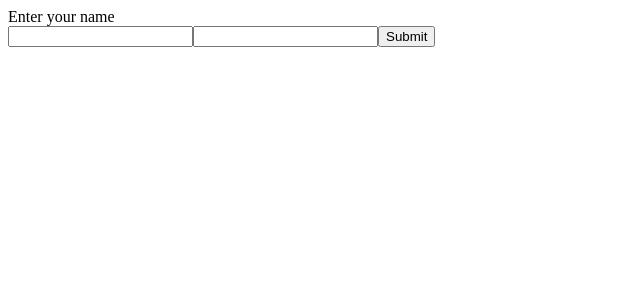
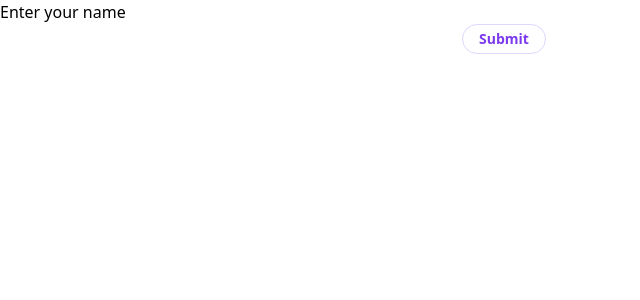
Before and after one commit to manvigautam09/react-typescript-boilerplate, a React (Create React App) app: page /login in a window 1280 px wide. Shown: the top 300 px of the page, without its empty margins (0-640 px from the left). Built offline with nearby package versions, Linux system fonts and the light colour scheme.

Commit message:
styled boilerplate with tailwind css

```diff
--- /dev/null
+++ b/craco.config.js
@@ -0,0 +1,7 @@
+module.exports = {
+  style: {
+    postcss: {
+      plugins: [require("tailwindcss"), require("autoprefixer")],
+    },
+  },
+};
--- /dev/null
+++ b/src/index.css
@@ -0,0 +1,5 @@
+@import "tailwindcss/base";
+
+@import "tailwindcss/components";
+
+@import "tailwindcss/utilities";
--- a/src/index.tsx
+++ b/src/index.tsx
@@ -1,5 +1,7 @@
 import React from "react";
 import ReactDOM from "react-dom";
+
+import "./index.css";
 import App from "./containers/AppBoot";
 
 ReactDOM.render(
--- a/src/routes/Dashboard/index.tsx
+++ b/src/routes/Dashboard/index.tsx
@@ -6,7 +6,12 @@ const Dashboard = () => {
   return (
     <div>
       <div>{userName}</div>
-      <button onClick={logoutUserHandler}>Sign Out</button>
+      <button
+        onClick={logoutUserHandler}
+        className="px-4 py-1 text-sm text-purple-600 font-semibold rounded-full border border-purple-200 hover:text-white hover:bg-purple-600 hover:border-transparent focus:outline-none focus:ring-2 focus:ring-purple-600 focus:ring-offset-2"
+      >
+        Sign Out
+      </button>
     </div>
   );
 };
--- a/src/routes/Login/index.tsx
+++ b/src/routes/Login/index.tsx
@@ -18,7 +18,10 @@ const Login = () => {
         value={password}
         onChange={(event) => setPassword(event.target.value)}
       />
-      <button onClick={() => userLoginRequestHandler({ userName, password })}>
+      <button
+        onClick={() => userLoginRequestHandler({ userName, password })}
+        className="px-4 py-1 text-sm text-purple-600 font-semibold rounded-full border border-purple-200 hover:text-white hover:bg-purple-600 hover:border-transparent focus:outline-none focus:ring-2 focus:ring-purple-600 focus:ring-offset-2"
+      >
         {loginSpinner ? "Logging in" : "Submit"}
       </button>
     </div>
--- /dev/null
+++ b/tailwind.config.js
@@ -0,0 +1,11 @@
+module.exports = {
+  purge: ["./src/**/*.{js,jsx,ts,tsx}", "./public/index.html"],
+  darkMode: false, // or 'media' or 'class'
+  theme: {
+    extend: {},
+  },
+  variants: {
+    extend: {},
+  },
+  plugins: [],
+};
```
Also changed, not shown: package.json (+12 -7 lines), 2 other files (tests, documents, lock files or other folders).
